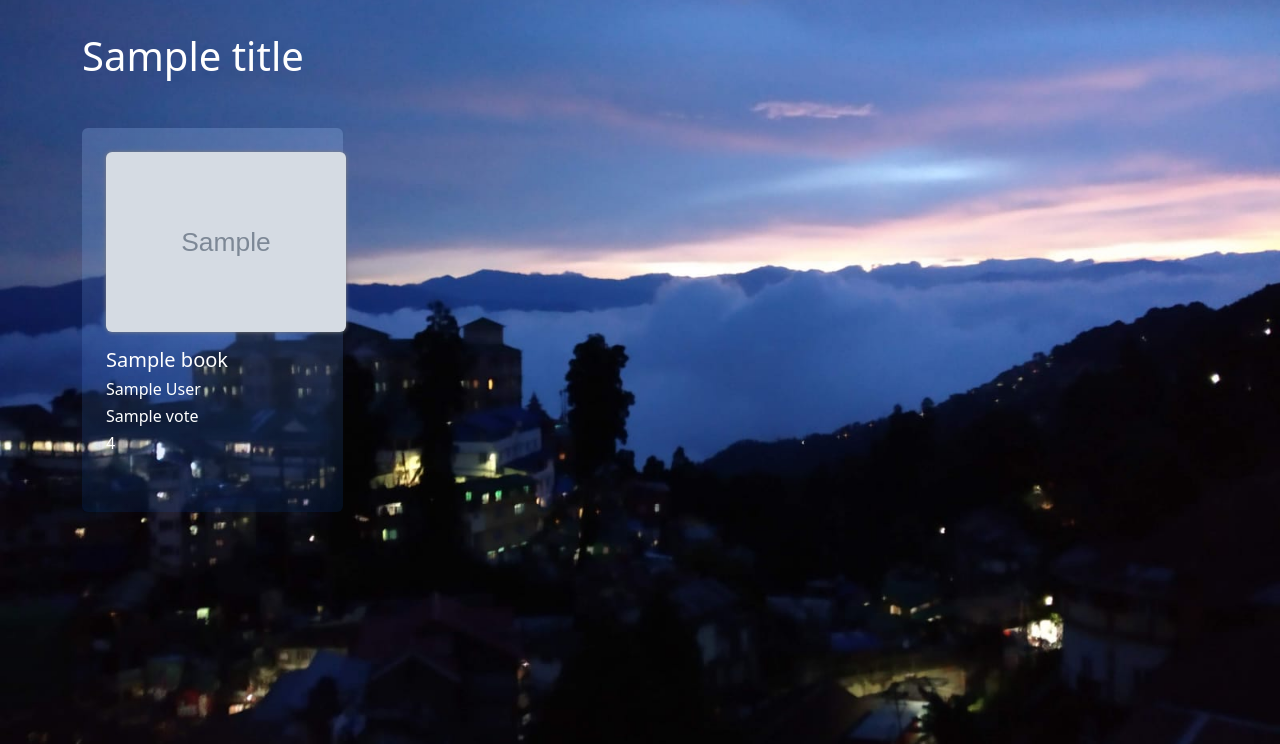
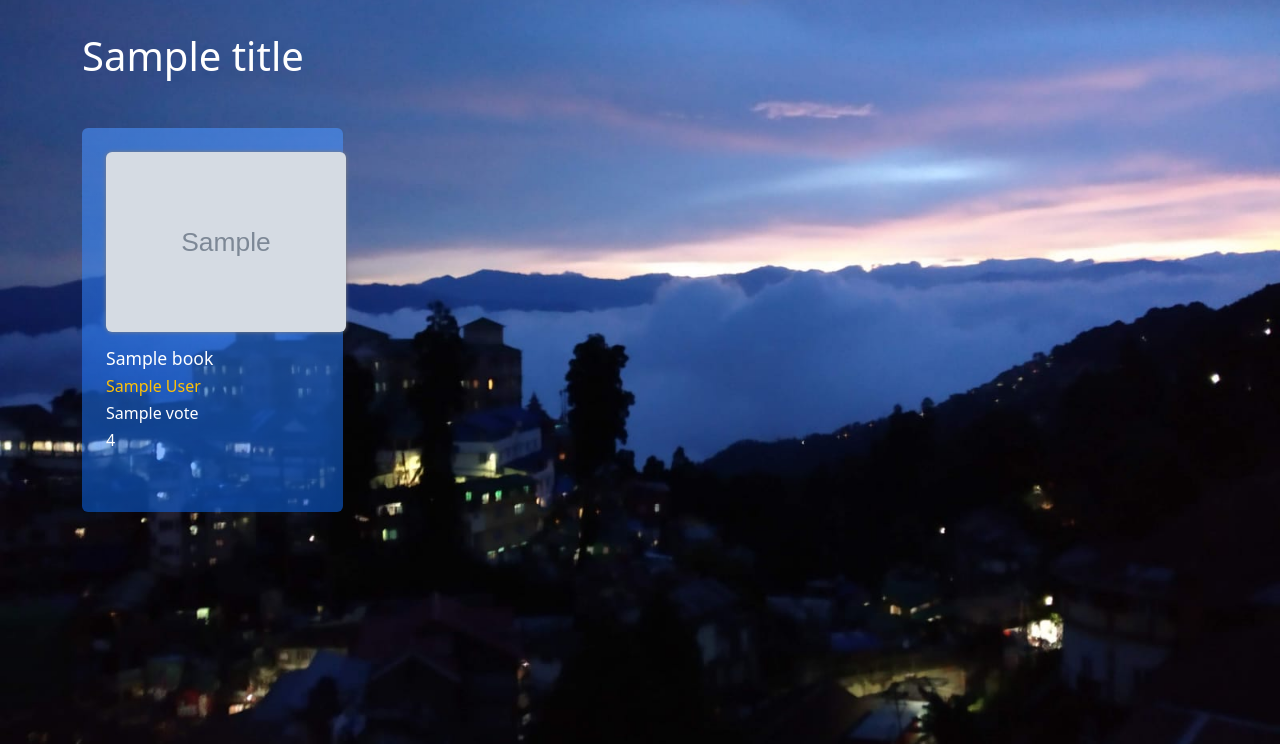
Before and after one commit to nirmit27/Book-Recommender-System, a Flask app: template templates/index.html in a window 1280 px wide. Shown: the part 56-800 px from the top of the page. Run offline with Flask 3, Linux system fonts and the light colour scheme; the template is opened without the code that fills it: most values are stand-ins (such as "Sample title", 1, 10 or a date in 2020); grey boxes marked "Sample" are stand-in pictures; parts of the project's set-up code (start-up, migrations or seed data) failed here and were passed over.

Commit message:
opacity changes

```diff
--- a/app.py
+++ b/app.py
@@ -1,7 +1,7 @@
 from flask import Flask, render_template, url_for
 import pandas as pd
 
-df = pd.read_csv('datasets/top50.csv')
+df = pd.read_csv('datasets/top50_updated.csv')
 
 app = Flask(__name__)
 
@@ -12,8 +12,8 @@ def index():
                            book = list(df['Book-Title'].values[:50]),
                            author = list(df['Book-Author'].values[:50]),
                            img = list(df['Image-URL-M'].values[:50]),
-                           votes = list(df['num_rating'].values[:50]),
-                           rating = list(df['avg_rating'].values[:50]))
+                           votes = list(df['Total_Votes'].values[:50]),
+                           rating = list(df['Average_Rating'].values[:50]))
 
 
 if __name__ == "__main__":
--- a/templates/index.html
+++ b/templates/index.html
@@ -58,11 +58,11 @@
 
         {% for i in range(book|length) %}
         <div class="col-md-3 mt-4">
-          <div class="card bg-primary bg-gradient bg-opacity-10 border-0" style="height: 24rem;">
+          <div class="card bg-primary bg-gradient bg-opacity-50 border-0" style="height: 24rem;">
             <div class="card-body p-4">
               <img src="{{ img[i] }}" alt="book_cover" class="card-img-top mb-3 rounded" style="width: auto; height: 180px;">
-              <h5 class="text-white">{{ book[i] }}</h5>
-              <h6 class="text-white">{{ author[i] }}</h6>
+              <h5 class="text-white" style="font-size: 1.1rem;">{{ book[i] }}</h5>
+              <h6 class="text-warning">{{ author[i] }}</h6>
               <h6 class="text-white">{{ votes[i] }}</h6>
               <h6 class="text-white">{{ rating[i] }}</h6>
             </div>
```
